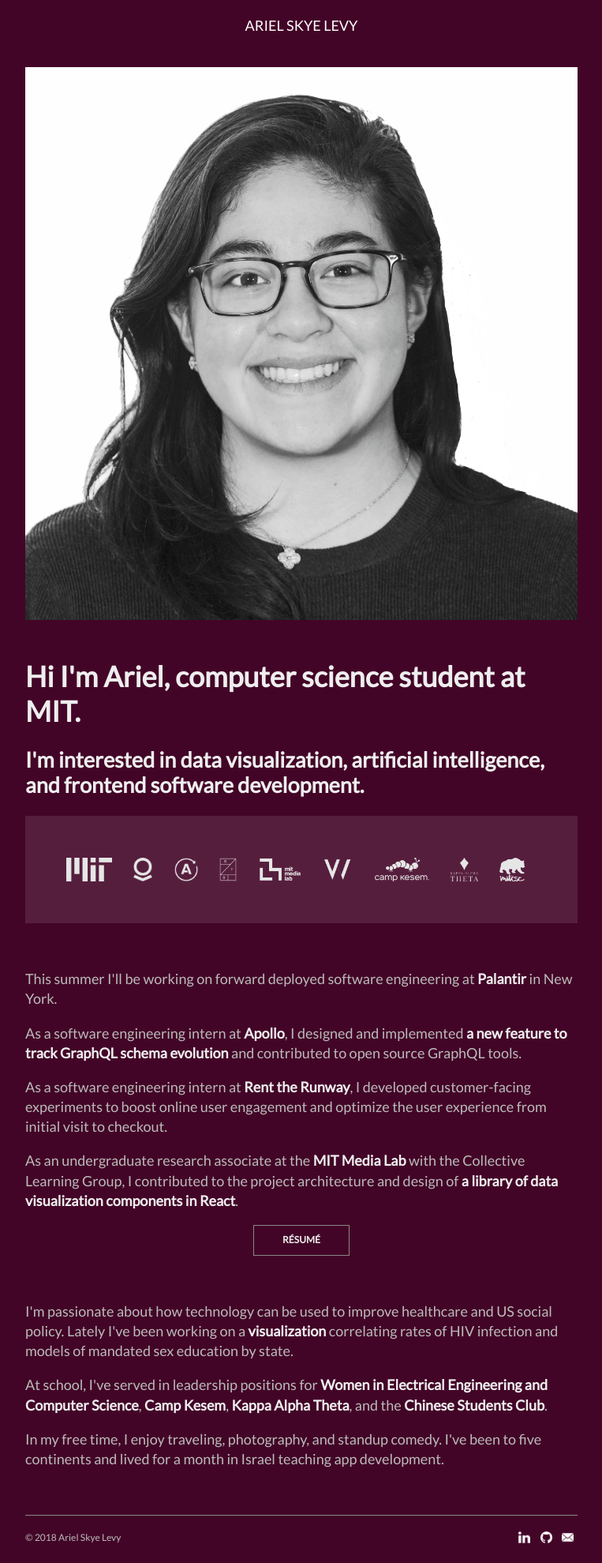
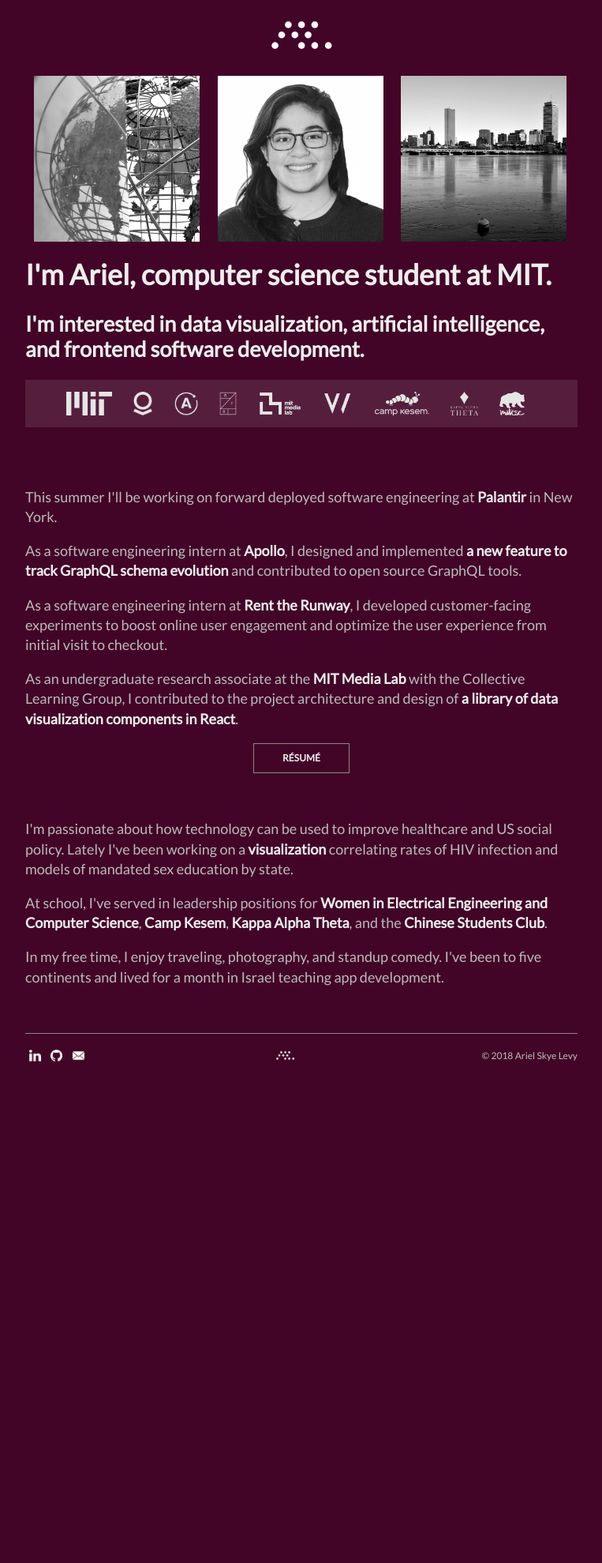
Before and after one commit to askyel/homepage, a PHP site: page / in a window 1280 px wide. Shown: the whole page at 79% size, without its empty margins (258-1021 px from the left). After the commit the page ends 1344 px from the top, so only its background shows below. Run offline with PHP 8.4, Linux system fonts and the light colour scheme.

Commit message:
modified pictures

```diff
--- a/css/style.css
+++ b/css/style.css
@@ -17,6 +17,7 @@ body {
 h1, h2, h3 {
 	line-height: 1.2;
 	color: #EEE;
+	clear: both;
 }
 
 a {
@@ -31,8 +32,14 @@ a:hover {
 
 #header {
 	text-align: center;
-	padding: 20px 0 20px;
+	padding: 20px 50px 0px;
 	color: white;
+}
+
+#header img {
+	/* float: left; */
+	filter: brightness(0) invert(100%);
+	height: 50px;
 }
 
 #content {
@@ -44,14 +51,31 @@ a:hover {
   padding: 20px 50px 20px;
 }
 
+.triptych {
+	width: 30%;
+	padding: 0 1.6%;
+	float: left;
+}
+
 #headshot {
-	width: 100%;
-	padding-bottom: 20px;
+	width: 38%;
+	float: left;
+	/* margin: 0 10% 0; */
+	/* border: 10vw solid rgba(255,255,255, 0.1); */
+}
+
+#landscape {
+	width: 58%;
+	float: right;
+}
+
+h1 {
+	padding-top: 20px;
 }
 
 #logos {
 	background-color: rgba(255,255,255, 0.1);
-	padding: 20px 0;
+	/* padding: 20px 0; */
 }
 
 #logos ul {
@@ -69,7 +93,7 @@ a:hover {
 	filter: brightness(0) invert(90%);
 }
 
-#resume {
+.actionable {
 	border: 1px solid #888;
 	width: 100px;
 	margin: 0 auto;
@@ -79,38 +103,50 @@ a:hover {
 	text-transform: uppercase;
 }
 
+.actionable:hover {
+	background-color: rgba(255,255,255, 0.1);
+}
+
 #footer {
 	font-size: 12px;
 	margin: 20px 50px 0;
 	padding: 20px 0px;
 	color: #BBB;
 	border-top: 1px solid #888;
+	text-align: center;
 }
 
 #copyright {
+	float: right;
+	padding-bottom: 20px;
+	/* padding-left: 30px; */
+}
+
+.contact-strip {
 	float: left;
 	padding-bottom: 20px;
 }
 
-#contact-strip {
-	float: right;
-	padding-bottom: 20px;
-}
-
-#contact-strip ul {
+.contact-strip ul {
 	list-style-type: none;
 	margin: 0;
 	padding: 0;
 }
 
-#contact-strip ul li {
+.contact-strip ul li {
 	display: inline-block;
 	padding: 0 5px 0;
 }
 
-#contact-strip ul li a img {
+.contact-strip ul li a img {
 	height: 15px;
 	filter: invert(100%);
+}
+
+#footer-logo {
+	/* float: right; */
+	filter: brightness(0) invert(100%);
+	height: 15px;
 }
 
 /** Mobile Breakpoints **/
@@ -119,4 +155,8 @@ a:hover {
 		.section {
 			padding: 20px;
 		}
+
+		body {
+			font-size: 15px;
+		}
 }
--- a/index.html
+++ b/index.html
@@ -7,22 +7,23 @@
 	<meta name="author" content="">
 
 	<title>Ariel Skye Levy</title>
-	<link rel="shortcut icon" type="image/png" href="images/favicon.png"/>
+	<link rel="shortcut icon" type="image/png" href="images/favicon2.png"/>
 	<link href="https://fonts.googleapis.com/css?family=Open+Sans|Roboto+Slab|Lato" rel="stylesheet">
 	<link rel="stylesheet" type="text/css" href="css/style.css" media="screen">
 </head>
 
 <body>
-	<div id="header">
-		ARIEL SKYE LEVY
-	</div>
-
 	<div id="content">
-
+		<div id="header">
+			<img src="images/logo.png" />
+			<!-- <h3>ARIEL SKYE LEVY</h3> -->
+		</div>
 		<div class="section">
-			<img id="headshot" src="images/headshotBW.png" />
+			<img class="triptych" src="images/globe2.jpg" />
+			<img class="triptych" src="images/headshotBW.png" />
+			<img class="triptych" src="images/boston.jpg" />
 			<h1>
-				Hi I'm Ariel, computer science student at
+				I'm Ariel, computer science student at
 				<a href="http://web.mit.edu">MIT</a>.
 			</h1>
 			<h2>I'm interested in data visualization, artificial intelligence,
@@ -66,9 +67,9 @@
 				and design of <a href="https://github.com/replot">a library of data
 				visualization components in React</a>.
 			</p>
-			<div id="resume">
-				<a href="resume.pdf">R&Eacute;sum&Eacute;</a>
-			</div>
+			<a href="resume.pdf"><div class="actionable">
+				R&Eacute;sum&Eacute;
+			</div></a>
 		</div>
 
 		<div class="section">
@@ -93,17 +94,16 @@
 			</p>
 		</div>
 
-
-
 		<div id="footer">
-			<div id="copyright">&copy; 2018 Ariel Skye Levy</div>
-			<div id="contact-strip">
+			<div class="contact-strip">
 				<ul>
 					<li><a href="https://www.linkedin.com/in/ariel-skye-levy"><img src="images/linkedin.png" /></a></li>
 					<li><a href="https://github.com/askyel"><img src="images/git.png" /></a></li>
 					<li><a href="mailto:aslevy@mit.edu"><img src="images/mail.png" /></a></li>
 				</ul>
 			</div>
+			<div id="copyright">&copy; 2018 Ariel Skye Levy</div>
+			<img id="footer-logo" src="images/logo.png" />
 		</div>
 	</div>
 </body>
```
Also changed, not shown: images/boston.jpg (added), images/favicon2.png (added), images/globe.jpg (added), images/globe2.jpg (added), images/landscape.jpg (added), images/logo.png (added), images/ny.jpg (added).
